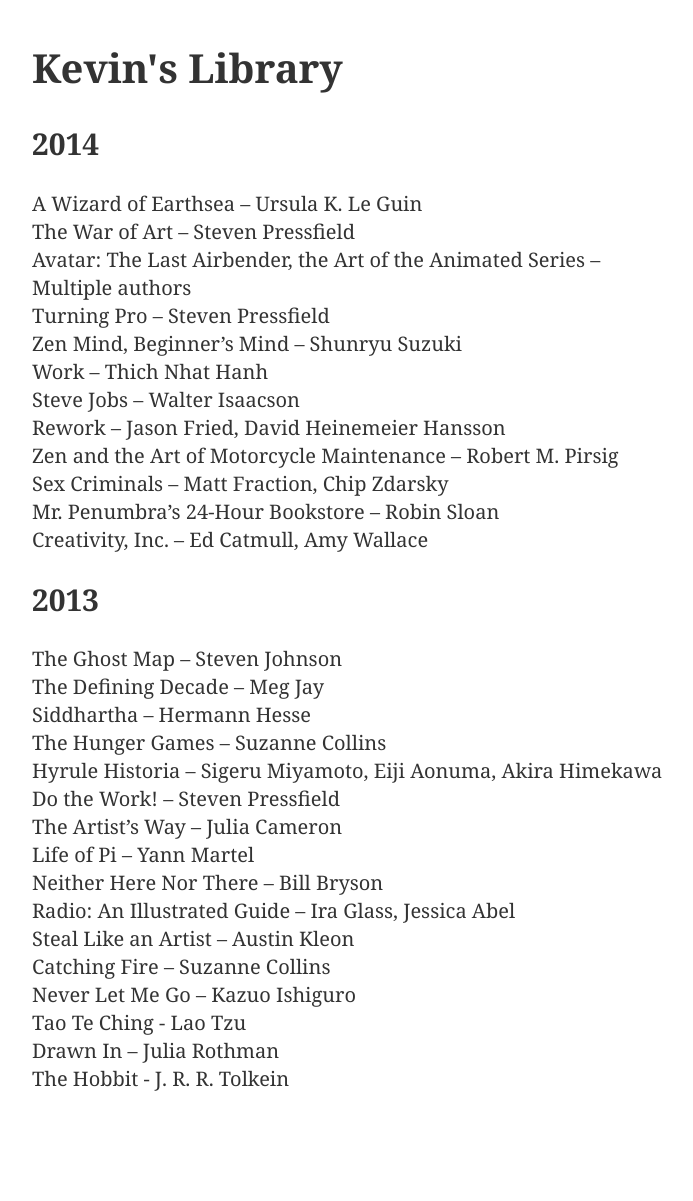
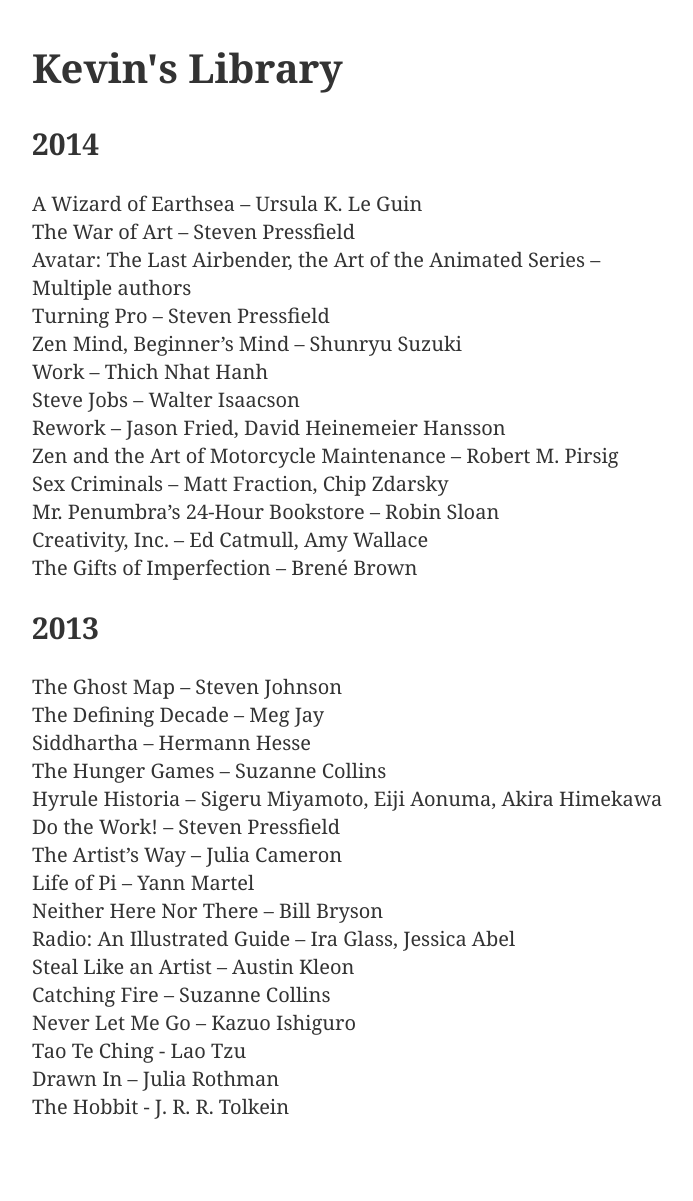
Before and after one commit to kmcgillivray/librarie, a Jekyll site: the page built from index.md, in a window 1280 px wide. Shown: the whole page, without its empty margins (283-976 px from the left). Built offline with Jekyll 4.4.1, drawn with Linux system fonts in a browser that asks for light colours; before the commit the page ends 1173 px from its top, so only the background shows below that.

Commit message:
Add a book.

```diff
--- a/index.md
+++ b/index.md
@@ -17,6 +17,7 @@ title: Kevin's Library
 * Sex Criminals – Matt Fraction, Chip Zdarsky
 * Mr. Penumbra's 24-Hour Bookstore – Robin Sloan
 * Creativity, Inc. – Ed Catmull, Amy Wallace
+* The Gifts of Imperfection – Brené Brown
 
 ## 2013
 
```
